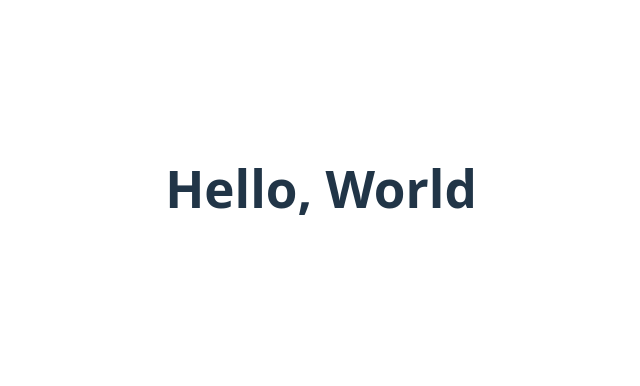
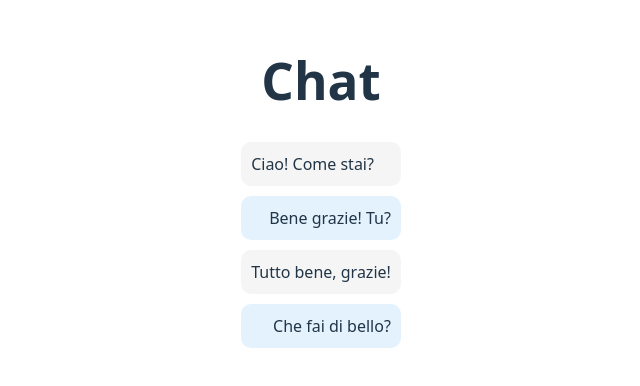
Before and after one commit to Gianki98/eserciziReact, a React (Vite) app in the folder primo-progetto/: page / in a window 1280 px wide. Shown: the part 212-598 px from the top of the page, without its empty margins (319-959 px from the left). Built offline with nearby package versions, Linux system fonts and the light colour scheme.

Commit message:
Aggiunto esercizio ReactApp2

```diff
--- a/primo-progetto/src/App.jsx
+++ b/primo-progetto/src/App.jsx
@@ -1,10 +1,10 @@
 import "./App.css";
-import Saluto from "./components/saluto.jsx";
+import ChatInterface from "./components/ChatInterface";
 
 function App() {
   return (
     <>
-      <Saluto />
+      <ChatInterface />
     </>
   );
 }
--- /dev/null
+++ b/primo-progetto/src/components/ChatInterface.jsx
@@ -0,0 +1,35 @@
+import React from 'react';
+
+const ChatInterface = () => {
+  // Array di messaggi con proprietà sent per distinguere inviati/ricevuti
+  const messages = [
+    { id: 1, text: "Ciao! Come stai?", sent: false },
+    { id: 2, text: "Bene grazie! Tu?", sent: true },
+    { id: 3, text: "Tutto bene, grazie!", sent: false },
+    { id: 4, text: "Che fai di bello?", sent: true }
+  ];
+
+  return (
+    <div>
+      <h1>Chat</h1>
+      <div>
+        {messages.map(message => (
+          <div
+            key={message.id}
+            style={{
+              textAlign: message.sent ? 'right' : 'left',
+              margin: '10px',
+              padding: '10px',
+              backgroundColor: message.sent ? '#e3f2fd' : '#f5f5f5',
+              borderRadius: '10px'
+            }}
+          >
+            {message.text}
+          </div>
+        ))}
+      </div>
+    </div>
+  );
+};
+
+export default ChatInterface;
--- a/primo-progetto/src/components/saluto.jsx
+++ /dev/null
@@ -1,9 +0,0 @@
-function Saluto() {
-  return (
-    <>
-      <h1>Hello, World</h1>
-    </>
-  );
-}
-
-export default Saluto;
```
